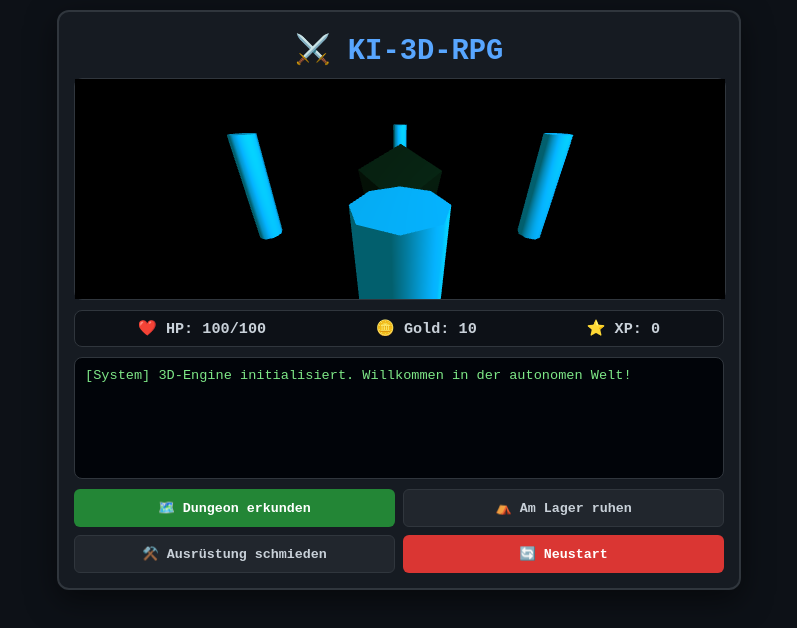
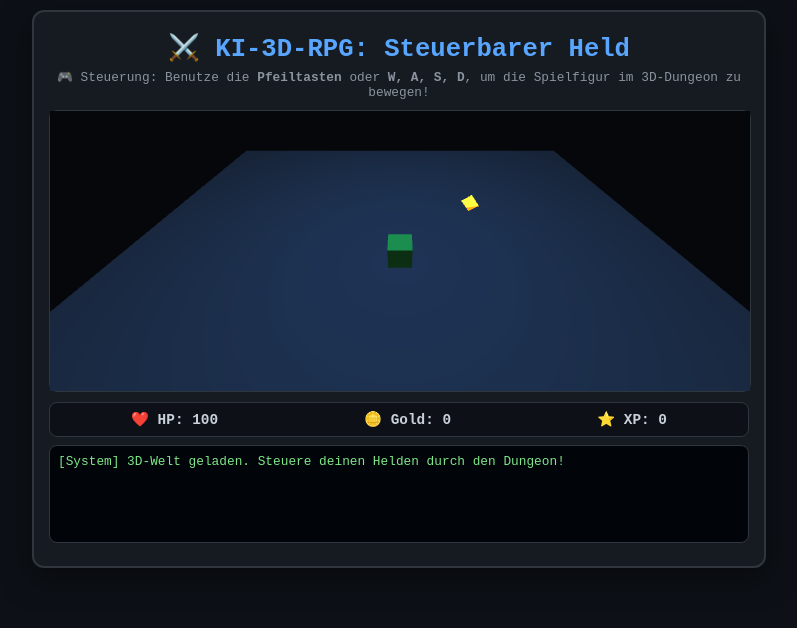
Before and after one commit to Cedi1991/ki-rpg-projekt, a plain HTML site: page index.html in a window 1280 px wide. Shown: the whole page, without its empty margins (241-1038 px from the left). Drawn offline with nearby package versions, Linux system fonts and the light colour scheme; animation ran at ten frames a second.

Commit message:
Aktualisieren von index.html

```diff
--- a/index.html
+++ b/index.html
@@ -3,7 +3,7 @@
 <head>
     <meta charset="UTF-8">
     <meta name="viewport" content="width=device-width, initial-scale=1.0">
-    <title>KI-RPG-Projekt | 3D Web-Version</title>
+    <title>KI-RPG-Projekt | 3D-Steuerbare Welt</title>
     <style>
         body {
             background-color: #0d1117;
@@ -12,10 +12,10 @@
             text-align: center;
             padding: 10px;
             margin: 0;
-            overflow-x: hidden;
+            overflow: hidden;
         }
         .container {
-            max-width: 650px;
+            max-width: 700px;
             margin: 0 auto;
             border: 2px solid #30363d;
             padding: 15px;
@@ -25,16 +25,22 @@
         }
         h1 {
             color: #58a6ff;
-            font-size: 1.8rem;
+            font-size: 1.6rem;
             margin: 5px 0;
         }
         #webgl-container {
             width: 100%;
-            height: 220px;
+            height: 280px;
             border-radius: 8px;
             border: 1px solid #30363d;
             margin: 10px 0;
             background: #010409;
+            position: relative;
+        }
+        .controls-hint {
+            font-size: 0.8rem;
+            color: #8b949e;
+            margin-bottom: 8px;
         }
         .stats-box {
             display: flex;
@@ -42,207 +48,149 @@
             background: #0d1117;
             padding: 8px;
             border-radius: 8px;
-            margin: 10px 0;
+            margin: 8px 0;
             border: 1px solid #30363d;
             font-weight: bold;
-            font-size: 0.95rem;
+            font-size: 0.9rem;
         }
         .console {
             background: #010409;
             color: #7ee787;
             border: 1px solid #30363d;
-            padding: 10px;
-            height: 100px;
+            padding: 8px;
+            height: 80px;
             overflow-y: auto;
             text-align: left;
-            font-size: 0.85rem;
+            font-size: 0.8rem;
             border-radius: 8px;
-            margin-bottom: 10px;
-        }
-        .btn-grid {
-            display: grid;
-            grid-template-columns: 1fr 1fr;
-            gap: 8px;
-        }
-        button {
-            background-color: #238636;
-            color: white;
-            border: none;
-            padding: 10px;
-            border-radius: 6px;
-            font-family: 'Courier New', Courier, monospace;
-            font-weight: bold;
-            cursor: pointer;
-            transition: background 0.2s;
-        }
-        button:hover {
-            background-color: #2ea043;
-        }
-        button.secondary {
-            background-color: #21262d;
-            border: 1px solid #30363d;
-            color: #c9d1d9;
-        }
-        button.secondary:hover {
-            background-color: #30363d;
+            margin-bottom: 8px;
         }
     </style>
-    <!-- Three.js für echte 3D-Grafik im Browser -->
+    <!-- Three.js für die 3D-Grafik -->
     <script src="https://cdnjs.cloudflare.com/ajax/libs/three.js/r128/three.min.js"></script>
 </head>
 <body>
 
     <div class="container">
-        <h1>⚔️ KI-3D-RPG</h1>
+        <h1>⚔️ KI-3D-RPG: Steuerbarer Held</h1>
+        <div class="controls-hint">🎮 Steuerung: Benutze die <b>Pfeiltasten</b> oder <b>W, A, S, D</b>, um die Spielfigur im 3D-Dungeon zu bewegen!</div>
 
         <!-- 3D Canvas Viewport -->
         <div id="webgl-container"></div>
 
         <div class="stats-box">
-            <div>❤️ HP: <span id="hp">100</span>/<span id="maxHp">100</span></div>
-            <div>🪙 Gold: <span id="gold">10</span></div>
+            <div>❤️ HP: <span id="hp">100</span></div>
+            <div>🪙 Gold: <span id="gold">0</span></div>
             <div>⭐ XP: <span id="xp">0</span></div>
         </div>
 
         <div class="console" id="console">
-            [System] 3D-Engine initialisiert. Willkommen in der autonomen Welt!<br>
-        </div>
-
-        <div class="btn-grid">
-            <button onclick="exploreDungeon()">🗺️ Dungeon erkunden</button>
-            <button onclick="restAtCamp()" class="secondary">⛺ Am Lager ruhen</button>
-            <button onclick="craftItem()" class="secondary">⚒️ Ausrüstung schmieden</button>
-            <button onclick="resetGame()" style="background-color: #da3633;">🔄 Neustart</button>
+            [System] 3D-Welt geladen. Steuere deinen Helden durch den Dungeon!<br>
         </div>
     </div>
 
     <script>
-        // --- THREE.JS 3D SZENE ---
+        // --- 3D SZENE INITIALISIERUNG ---
         const container = document.getElementById('webgl-container');
         const scene = new THREE.Scene();
+        scene.background = new THREE.Color(0x05070a);
+
         const camera = new THREE.PerspectiveCamera(60, container.clientWidth / container.clientHeight, 0.1, 1000);
         const renderer = new THREE.WebGLRenderer({ antialias: true });
         renderer.setSize(container.clientWidth, container.clientHeight);
         container.appendChild(renderer.domElement);
 
-        // Lichtquellen
-        const ambientLight = new THREE.AmbientLight(0xffffff, 0.6);
+        // Licht
+        const ambientLight = new THREE.AmbientLight(0xffffff, 0.7);
         scene.add(ambientLight);
-        const pointLight = new THREE.PointLight(0x58a6ff, 1.5, 50);
-        pointLight.position.set(5, 5, 5);
+        const pointLight = new THREE.PointLight(0x58a6ff, 2, 50);
+        pointLight.position.set(0, 10, 0);
         scene.add(pointLight);
 
-        // 3D-Objekt (Spieler / Magischer Kristall in der 3D-Welt)
-        const geometry = new THREE.BoxGeometry(1.5, 1.5, 1.5);
-        const material = new THREE.MeshStandardMaterial({
-            color: 0x238636,
-            roughness: 0.3,
-            metalness: 0.8
-        });
-        const playerMesh = new THREE.Mesh(geometry, material);
-        scene.add(playerMesh);
+        // Bodenplatte (Dungeon-Raum)
+        const floorGeo = new THREE.PlaneGeometry(20, 20);
+        const floorMat = new THREE.MeshStandardMaterial({ color: 0x161b22, roughness: 0.9 });
+        const floor = new THREE.Mesh(floorGeo, floorMat);
+        floor.rotation.x = -Math.PI / 2;
+        scene.add(floor);
 
-        // Ein paar 3D-Dungeon-Säulen im Hintergrund
-        const pillars = [];
-        for (let i = 0; i < 4; i++) {
-            const pGeo = new THREE.CylinderGeometry(0.3, 0.3, 3, 8);
-            const pMat = new THREE.MeshStandardMaterial({ color: 303030 });
-            const pillar = new THREE.Mesh(pGeo, pMat);
-            const angle = (i / 4) * Math.PI * 2;
-            pillar.position.set(Math.cos(angle) * 4, 0, Math.sin(angle) * 4);
-            scene.add(pillar);
-            pillars.push(pillar);
+        // Spielfigur (Helden-Würfel)
+        const playerGeo = new THREE.BoxGeometry(0.8, 0.8, 0.8);
+        const playerMat = new THREE.MeshStandardMaterial({ color: 0x238636, metalness: 0.5 });
+        const player = new THREE.Mesh(playerGeo, playerMat);
+        player.position.y = 0.4;
+        scene.add(player);
+
+        // Sammelbarer Schatz (Goldkristall)
+        const gemGeo = new THREE.OctahedronGeometry(0.4);
+        const gemMat = new THREE.MeshStandardMaterial({ color: 0xd29922, emissive: 0x6e4002 });
+        const gem = new THREE.Mesh(gemGeo, gemMat);
+        gem.position.set(3, 0.4, -3);
+        scene.add(gem);
+
+        // Kamera-Position (Schräg von oben)
+        camera.position.set(0, 6, 6);
+        camera.lookAt(player.position);
+
+        // --- SPIEL-LOGIK & STEUERUNG ---
+        let stats = { hp: 100, gold: 0, xp: 0 };
+        const keys = {};
+
+        window.addEventListener('keydown', (e) => keys[e.key.toLowerCase()] = true);
+        window.addEventListener('keyup', (e) => keys[e.key.toLowerCase()] = false);
+
+        function log(msg) {
+            const box = document.getElementById('console');
+            box.innerHTML += `> ${msg}<br>`;
+            box.scrollTop = box.scrollHeight;
         }
 
-        camera.position.set(0, 2, 5);
-        camera.lookAt(0, 0, 0);
+        function updateUI() {
+            document.getElementById('hp').innerText = stats.hp;
+            document.getElementById('gold').innerText = stats.gold;
+            document.getElementById('xp').innerText = stats.xp;
+        }
 
-        // Render-Schleife (Animation)
+        // Animations- und Bewegungs-Schleife
         function animate() {
             requestAnimationFrame(animate);
-            playerMesh.rotation.x += 0.01;
-            playerMesh.rotation.y += 0.015;
+
+            let speed = 0.05;
+            if (keys['w'] || keys['arrowup']) player.position.z -= speed;
+            if (keys['s'] || keys['arrowdown']) player.position.z += speed;
+            if (keys['a'] || keys['arrowleft']) player.position.x -= speed;
+            if (keys['d'] || keys['arrowright']) player.position.x += speed;
+
+            // Begrenzung im Dungeon
+            player.position.x = Math.max(-9, Math.min(9, player.position.x));
+            player.position.z = Math.max(-9, Math.min(9, player.position.z));
+
+            // Kamera folgt dem Spieler sanft
+            camera.position.x = player.position.x;
+            camera.position.z = player.position.z + 6;
+            camera.lookAt(player.position);
+
+            // Rotation des Sammelgegenstands
+            gem.rotation.y += 0.02;
+
+            // Kollisionsabfrage mit dem Goldkristall
+            if (player.position.distanceTo(gem.position) < 1.0) {
+                stats.gold += 25;
+                stats.xp += 50;
+                log("✨ Schatz eingesammelt! +25 Gold, +50 XP");
+                updateUI();
+                // Kristall an neue zufällige Position teleportieren
+                gem.position.set(
+                    (Math.random() - 0.5) * 14,
+                    0.4,
+                    (Math.random() - 0.5) * 14
+                );
+            }
+
             renderer.render(scene, camera);
         }
+
         animate();
-
-        // --- RPG SPIEL-LOGIK ---
-        let player = { hp: 100, maxHp: 100, gold: 10, xp: 0 };
-
-        function log(message) {
-            const consoleBox = document.getElementById('console');
-            consoleBox.innerHTML += `> ${message}<br>`;
-            consoleBox.scrollTop = consoleBox.scrollHeight;
-        }
-
-        function updateStats() {
-            document.getElementById('hp').innerText = player.hp;
-            document.getElementById('maxHp').innerText = player.maxHp;
-            document.getElementById('gold').innerText = player.gold;
-            document.getElementById('xp').innerText = player.xp;
-        }
-
-        function exploreDungeon() {
-            // Effekt auf das 3D-Objekt bei Aktion (kurz rot aufleuchten)
-            playerMesh.material.color.setHex(0xda3633);
-            setTimeout(() => playerMesh.material.color.setHex(0x238636), 300);
-
-            const events = [
-                { text: "Du hast einen Dungeon-Wächter besiegt!", gold: 15, xp: 20, damage: 15 },
-                { text: "Eine verlassene Schatzkammer entdeckt!", gold: 35, xp: 40, damage: 20 },
-                { text: "Eine Magiefalle schnappt zu!", gold: 5, xp: 10, damage: 25 },
-                { text: "Der Raum ist sicher. Du ruhst kurz aus.", gold: 10, xp: 5, damage: 5 }
-            ];
-
-            const event = events[Math.floor(Math.random() * events.length)];
-            player.hp -= event.damage;
-            player.gold += event.gold;
-            player.xp += event.xp;
-
-            log(event.text);
-            log(`Status: -${event.damage} HP, +${event.gold} Gold, +${event.xp} XP`);
-
-            if (player.hp <= 0) {
-                player.hp = 0;
-                log("💀 Du wurdest besiegt! Wiederbelebung am Startpunkt...");
-                alert("Du wurdest im Dungeon besiegt!");
-                resetGame();
-                return;
-            }
-            updateStats();
-        }
-
-        function restAtCamp() {
-            if (player.gold >= 5) {
-                player.gold -= 5;
-                player.hp = Math.min(player.maxHp, player.hp + 40);
-                log("⛺ Am Lagerfeuer regeneriert. HP voll! (-5 Gold).");
-            } else {
-                log("❌ Zu wenig Gold für die Rast.");
-            }
-            updateStats();
-        }
-
-        function craftItem() {
-            if (player.gold >= 20) {
-                player.gold -= 20;
-                player.maxHp += 20;
-                player.hp = player.maxHp;
-                log("⚒️ Legendäre Ausrüstung geschmiedet! Max HP erhöht.");
-                // 3D-Objekt verändern
-                playerMesh.scale.set(1.2, 1.2, 1.2);
-            } else {
-                log("❌ Du benötigst 20 Gold zum Schmieden.");
-            }
-            updateStats();
-        }
-
-        function resetGame() {
-            player = { hp: 100, maxHp: 100, gold: 10, xp: 0 };
-            playerMesh.scale.set(1, 1, 1);
-            document.getElementById('console').innerHTML = "[System] Spielstand zurückgesetzt.<br>";
-            updateStats();
-        }
     </script>
 </body>
 </html>
```
